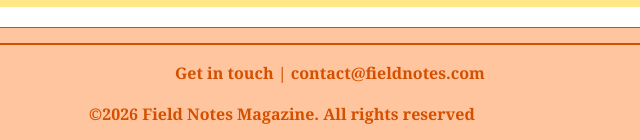
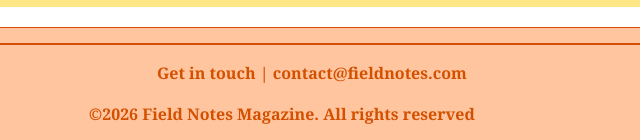
Before and after one commit to fd-kiara/ancient.html, a plain HTML site: page index.html in a window 1280 px wide. Shown: the part 2324-2464 px from the top of the page, 365-1005 px from the left. Drawn offline with Linux system fonts and the light colour scheme.

Commit message:
moving footer

```diff
--- a/style.css
+++ b/style.css
@@ -268,7 +268,7 @@
 
 .flexible{
     display: flex;
-    margin-left: 450px;
+    margin-left: 27rem;
 }
 
 footer{
```
